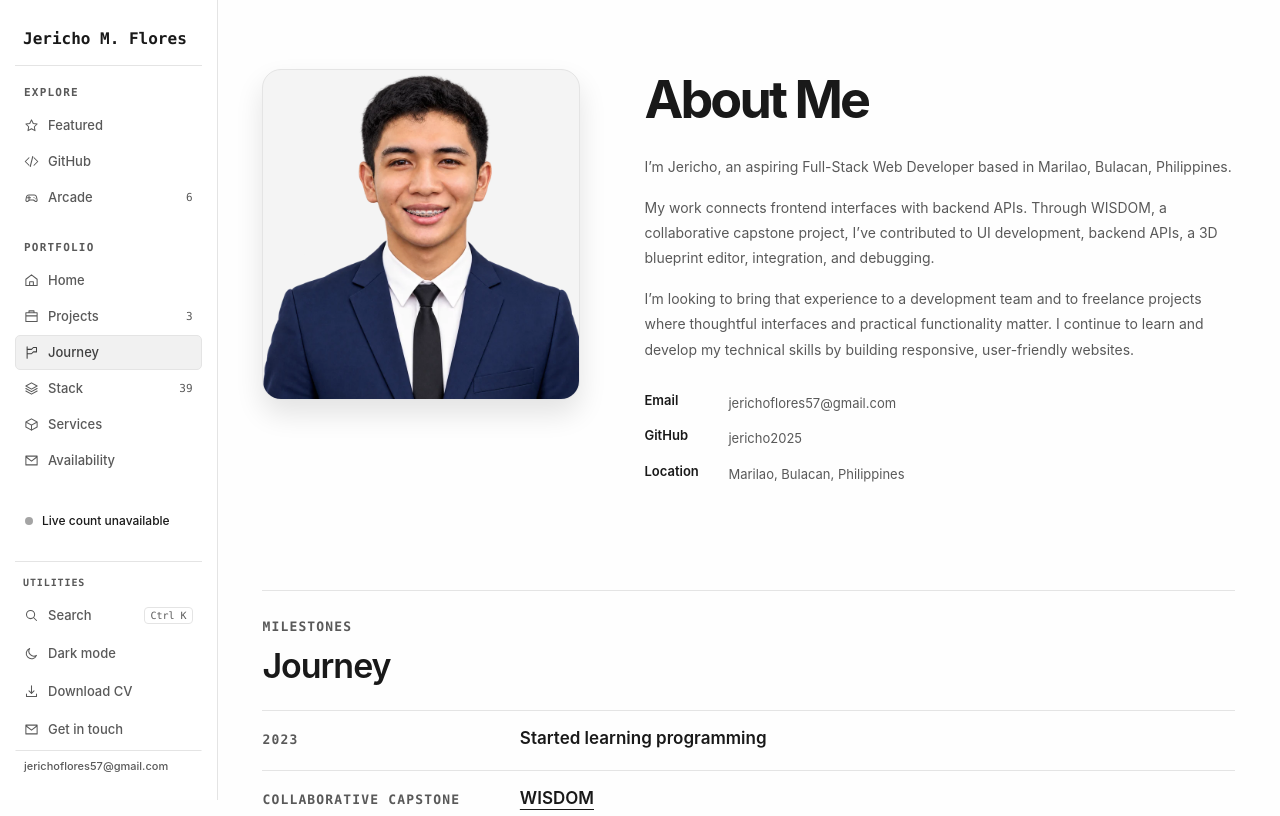
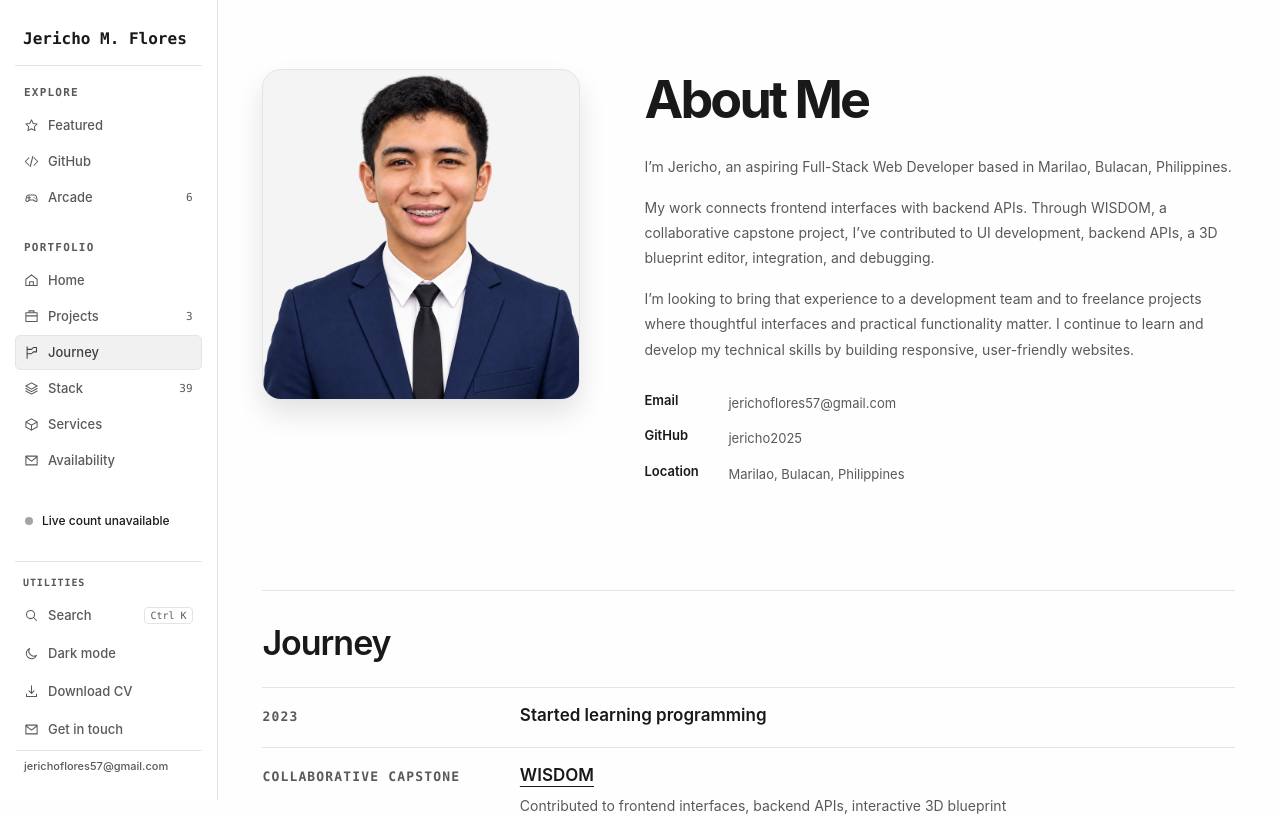
Before and after one commit to jericho2025/portfolio, a React (Vite) app in the folder frontend/: page /about in a window 1280 px wide. Shown: the top 816 px of the page. Built offline with nearby package versions, Linux system fonts and the light colour scheme; no server answers.

Commit message:
Remove redundant Milestones label

```diff
--- a/frontend/src/sections/Education.jsx
+++ b/frontend/src/sections/Education.jsx
@@ -3,7 +3,6 @@ import { Link } from 'react-router-dom';
 export default function Education() {
   return (
     <section id="journey" className="education-section" aria-labelledby="education-title" tabIndex={-1}>
-      <p className="eyebrow">Milestones</p>
       <h2 id="education-title">Journey</h2>
       <ol className="journey-timeline">
         <li>
```
